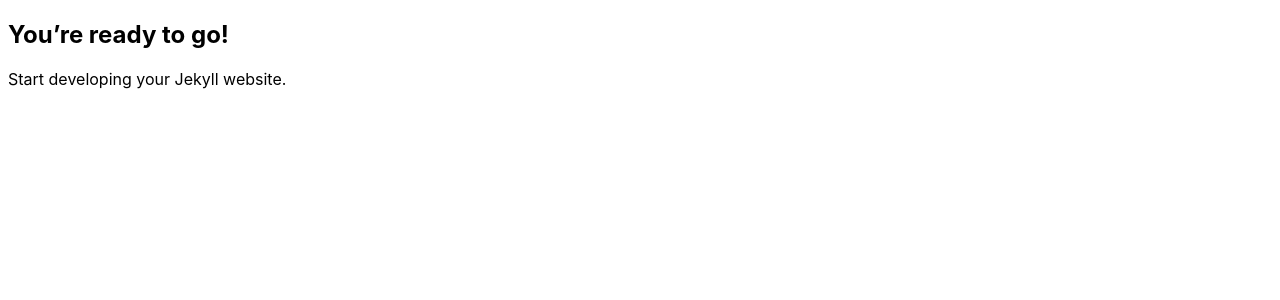
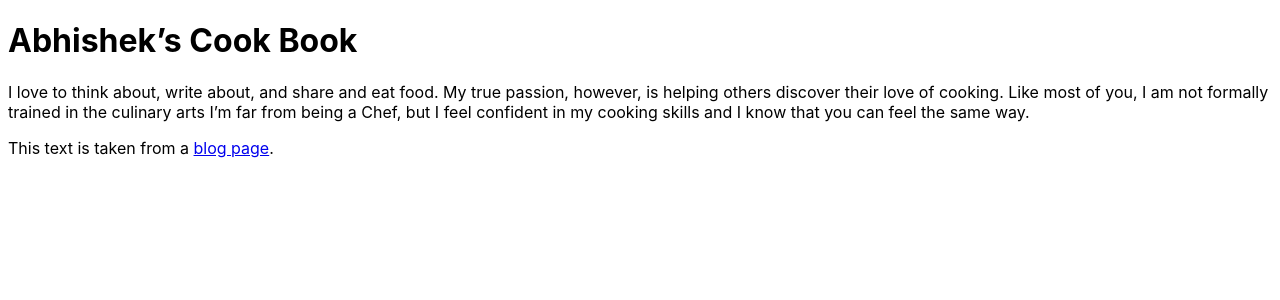
Before and after one commit to sisodiaa/recipes-static-site, a Jekyll site: the page built from index.md, in a window 1280 px wide. Shown: the top 300 px of the page. Built offline with Jekyll 4.4.1, drawn with Linux system fonts in a browser that asks for light colours; our own code applies the rules of GitHub Pages for plain Markdown files.

Commit message:
Create conent for homepage

```diff
--- a/index.md
+++ b/index.md
@@ -1,8 +1,12 @@
 ---
-layout: default
-title: "Happy Jekylling!"
 ---
 
-## You're ready to go!
+# Abhishek's Cook Book
 
-Start developing your Jekyll website.
+I love to think about, write about, and share and eat food.
+My true passion, however, is helping others discover their love of cooking.
+Like most of you, I am not formally trained in the culinary arts
+I'm far from being a Chef, but I feel confident in my cooking skills and I know
+that you can feel the same way.
+
+This text is taken from a [blog page](http://www.grillachef.com/2011/01/allow-me-to-introduce-myself.html).
```
